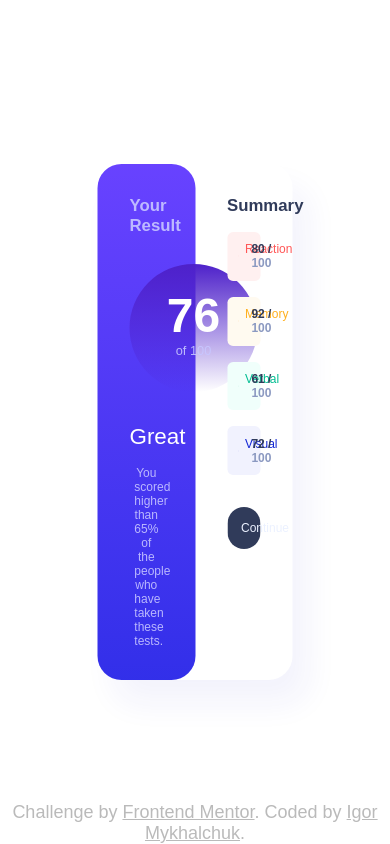
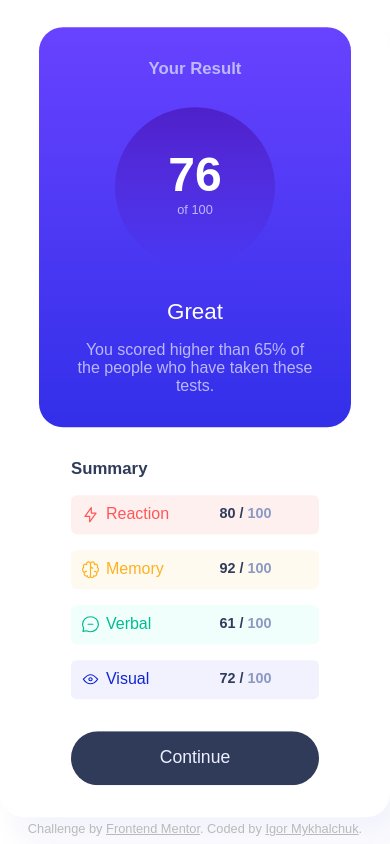
Before and after one commit to For1207/FEM02_Results_Summary, a plain HTML site: page index.html in a window 390 px wide. Drawn offline with Linux system fonts and the light colour scheme.

Commit message:
Mobile styles added

```diff
--- a/style.css
+++ b/style.css
@@ -170,11 +170,6 @@ p {
   color: hsl(39, 100%, 75%)
 }
 
-
-
-
-
-
 /* Footer styles */
 
 .footer {
@@ -185,6 +180,64 @@ p {
   color: hsl(0, 0%, 73%);
 }
 
+.footer p {
+  font-size: 0.9rem;
+  margin-bottom: 0.5rem;
+}
 .footer a {
   color: hsl(0, 0%, 73%);
 }
+
+/* Tablet styles */
+
+@media only screen and (max-width: 960px){
+  .main {
+    width: 75%;
+  }
+
+  .footer p {
+    font-size: 0.8rem;
+  }
+}
+
+@media only screen and (max-width: 580px){
+  .main {
+    width: 100%;
+    display: block;
+  }
+
+  .results, .summary {
+    margin: 0 auto;
+    width: 80%;
+  }
+
+  .score {
+    width: 10rem;
+    height: 10rem;
+  }
+
+  #result-score {
+    padding-top: 2.5rem;
+  }
+
+  .results-text {
+    font-size: 1rem;
+  }
+
+  .par-name{
+    font-size: 1rem;
+  }
+
+  .par-score {
+    font-size: 0.9rem;
+  }
+
+  .parameter img {
+    width: 8%;
+  }
+
+  .continue-btn {
+    font-size: 1.1rem;
+    padding: 0.9rem;
+  }
+}
```
